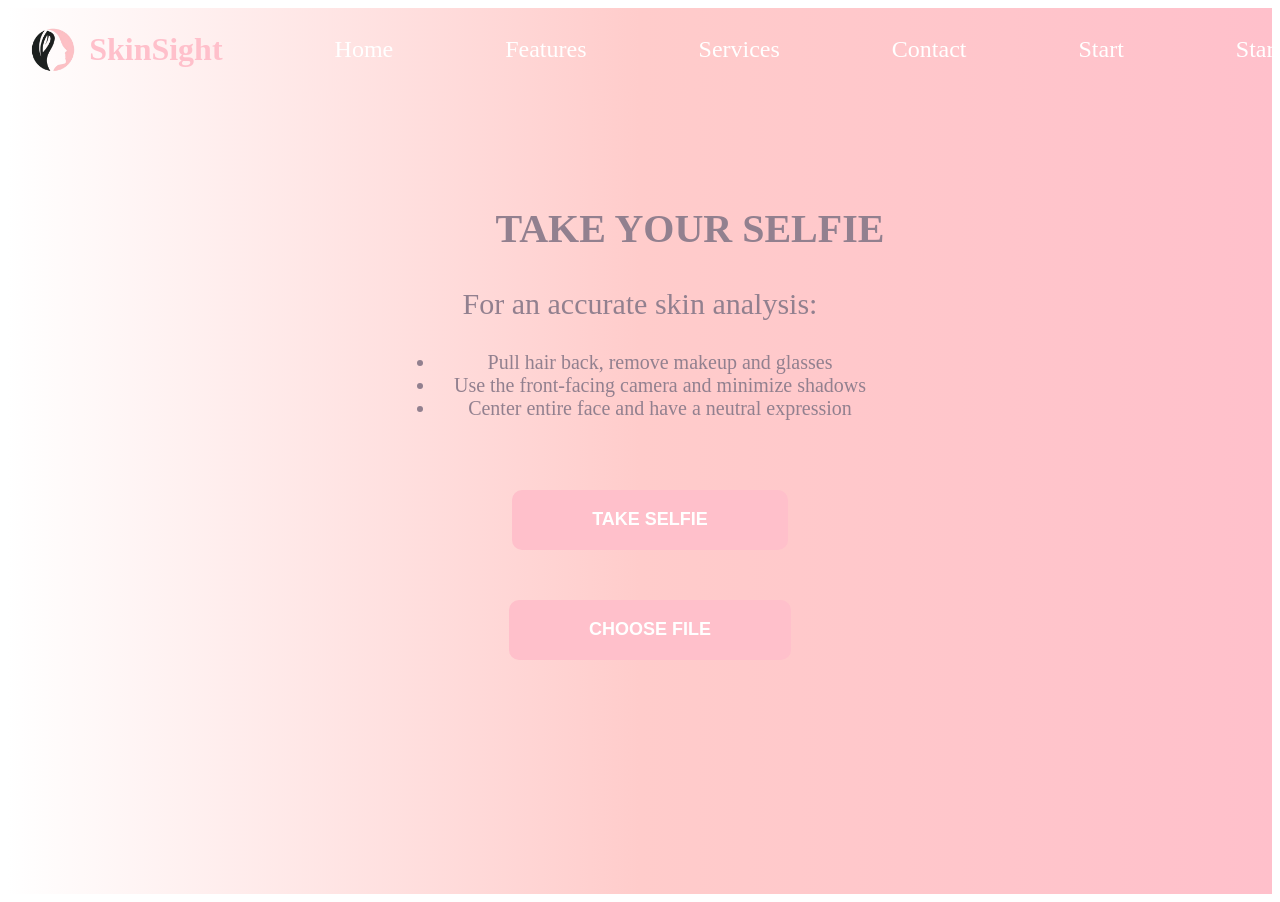
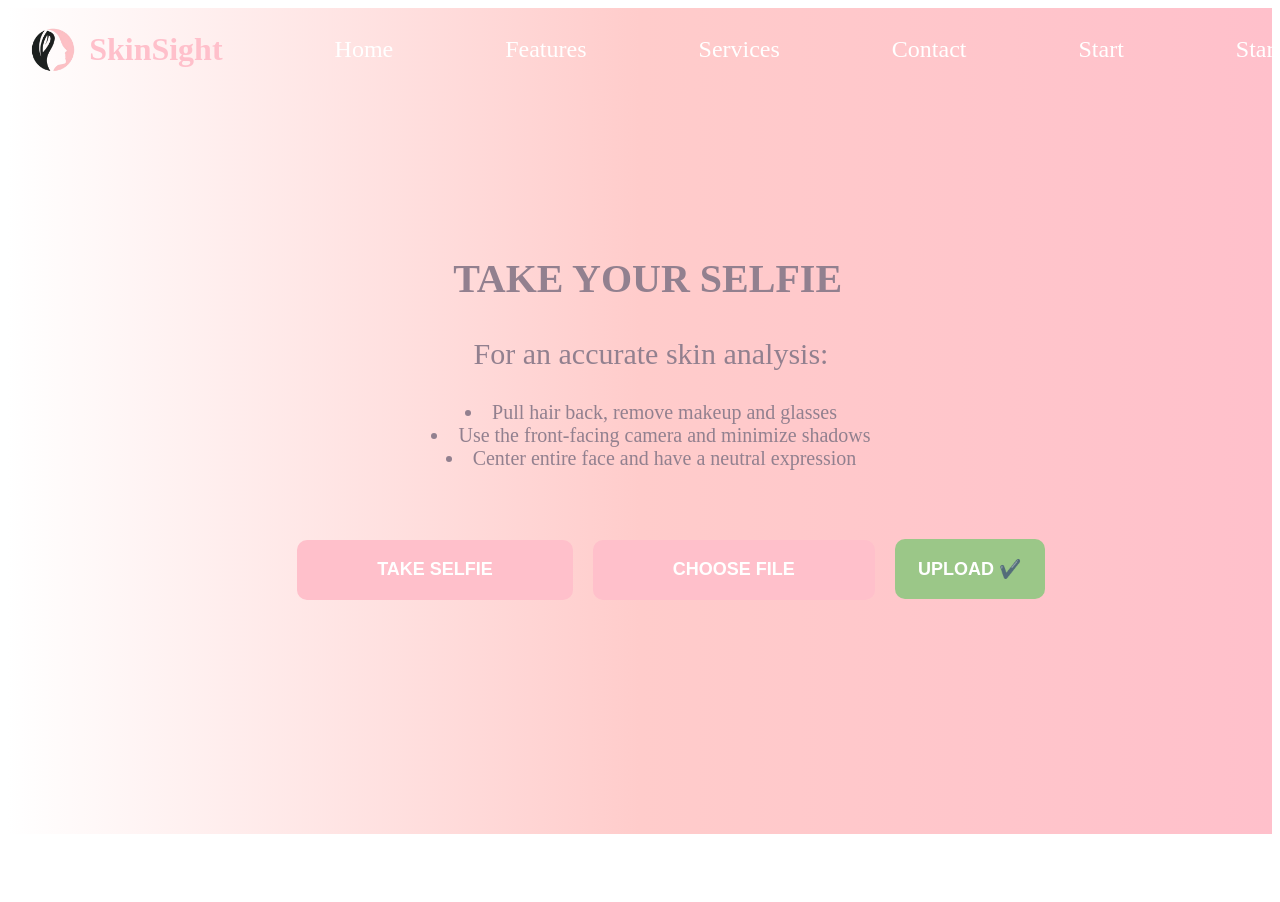
Before and after one commit to Boteina-jbel/Face-detection-app, a React (Create React App) app in the folder frontend/: page /guidelines in a window 1280 px wide. Shown: the top 902 px of the page. After the commit the page ends 842 px from the top, so only its background shows below. Built offline with nearby package versions, Linux system fonts and the light colour scheme.

Commit message:
save devs

```diff
--- a/frontend/src/Components/SelfieGuidelines.js
+++ b/frontend/src/Components/SelfieGuidelines.js
@@ -45,8 +45,6 @@ const SelfieGuidelines = () => {
             </ul>
 
                   <button className="button">TAKE SELFIE</button>
-
-            <div className="upload-container">
                   {/* Hidden file input */}
                   <input
                       type="file"
@@ -62,12 +60,9 @@ const SelfieGuidelines = () => {
                   </button>
 
                   {/* Upload button (shown only after file selection) */}
-                {file && (
-                    <button onClick={handleSubmit} className="button">
-                    UPLOAD SELFIE
+                  <button onClick={handleSubmit} className="btnn">
+                      UPLOAD ✔️
                   </button>
-                )}
-            </div>
           </div>
     </div>
   );
--- a/frontend/src/SelfieGuidelines.css
+++ b/frontend/src/SelfieGuidelines.css
@@ -3,26 +3,39 @@
     display: flex;
     justify-content: center;  /* Centers horizontally */
     align-items: center;      /* Centers vertically */
-    height: 100vh;            /* Full viewport height */
-    width: 100vw;             /* Full viewport width */
-    margin-top: -60px;
+    height: 90vh;            /* Full viewport height */
+    width: 90vw;             /* Full viewport width */
+    margin-top: -40px;
+    margin-left: 30px;
 }
 
 /* Styles the content box */
 .selfieGuidelines-content {
     text-align: center;        /* Centers text inside */
-    margin-top: -60px;
+    margin-top: -30px;
+    margin-left: 30px;
 }
-
+.selfieGuidelines-content h2{
+    margin-left: 176px;
+}
 .selfieGuidelines-content p{
     color: rgb(146, 128, 143);
     font-size: 30px;
+    margin-right: 20px;
 }
 
 .selfieGuidelines-content ul{
     color: rgb(146, 128, 143);
     font-size: 20px;
+    list-style-position: inside; /* Keeps the bullets slightly separated */
+    padding-left: 15px; /* Reduce this value gradually if needed */
+    margin-right: 40px;
 }
+
+.selfieGuidelines-content li {
+    padding-left: 5px; /* Moves text slightly closer to the bullet */
+}
+
 
 .button{
     background-color: #ffc0cb; /* Pink button */
@@ -40,3 +53,16 @@
     margin-top: 50px;
     margin-left: 20px;
 }
+.btnn{
+    background-color: #9bc788;
+    color: white;
+    font-size: 18px;
+    font-weight: bold;
+    border-radius: 10px;
+    border: none;
+    width: 150px;
+    height: 60px;
+    margin-left: 20px;
+    padding-right: 20px;
+    padding-left: 20px;
+}
```
Also changed, not shown: 11 other files (tests, documents, lock files or other folders). Lines whose indentation alone changed are shown as unchanged.
